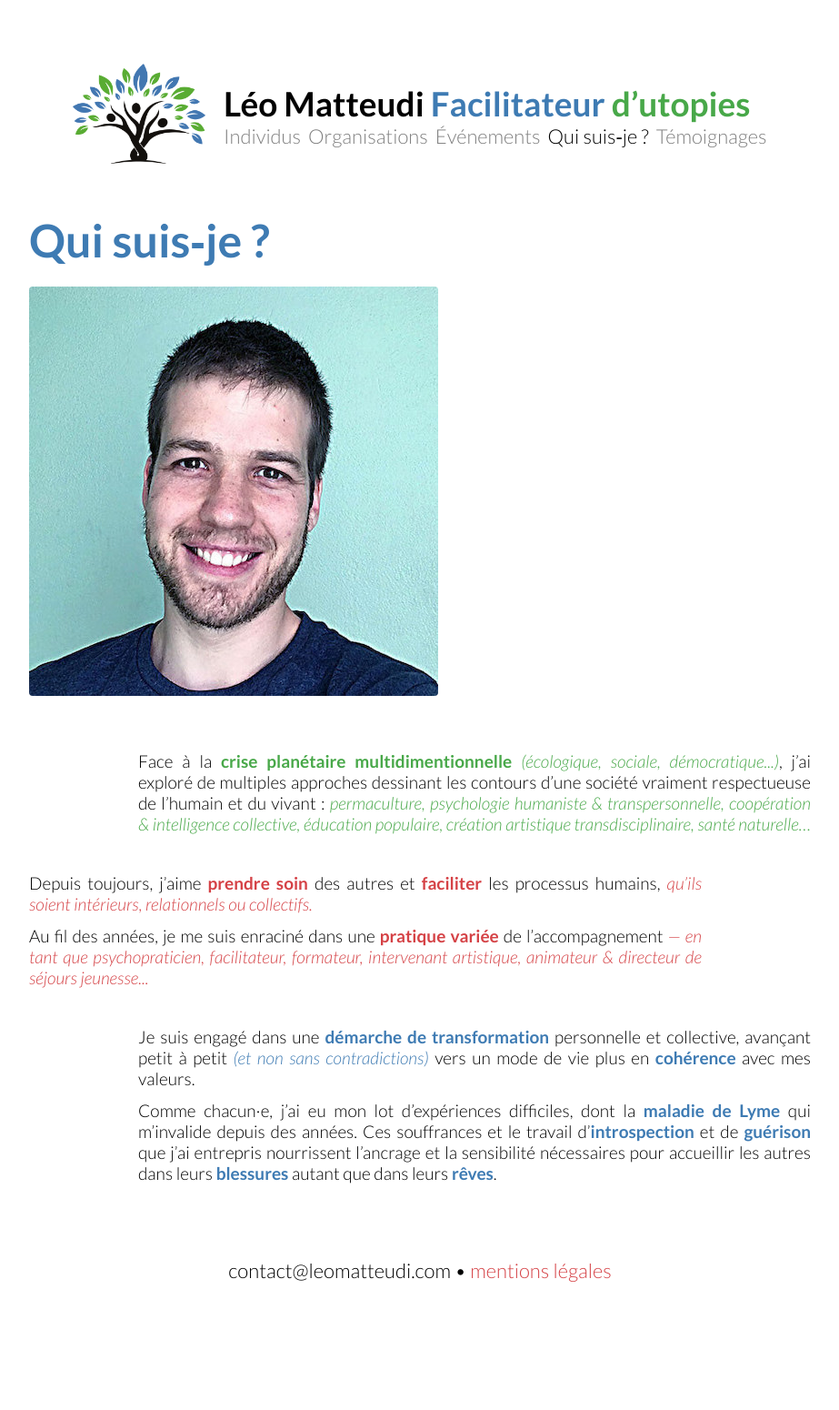
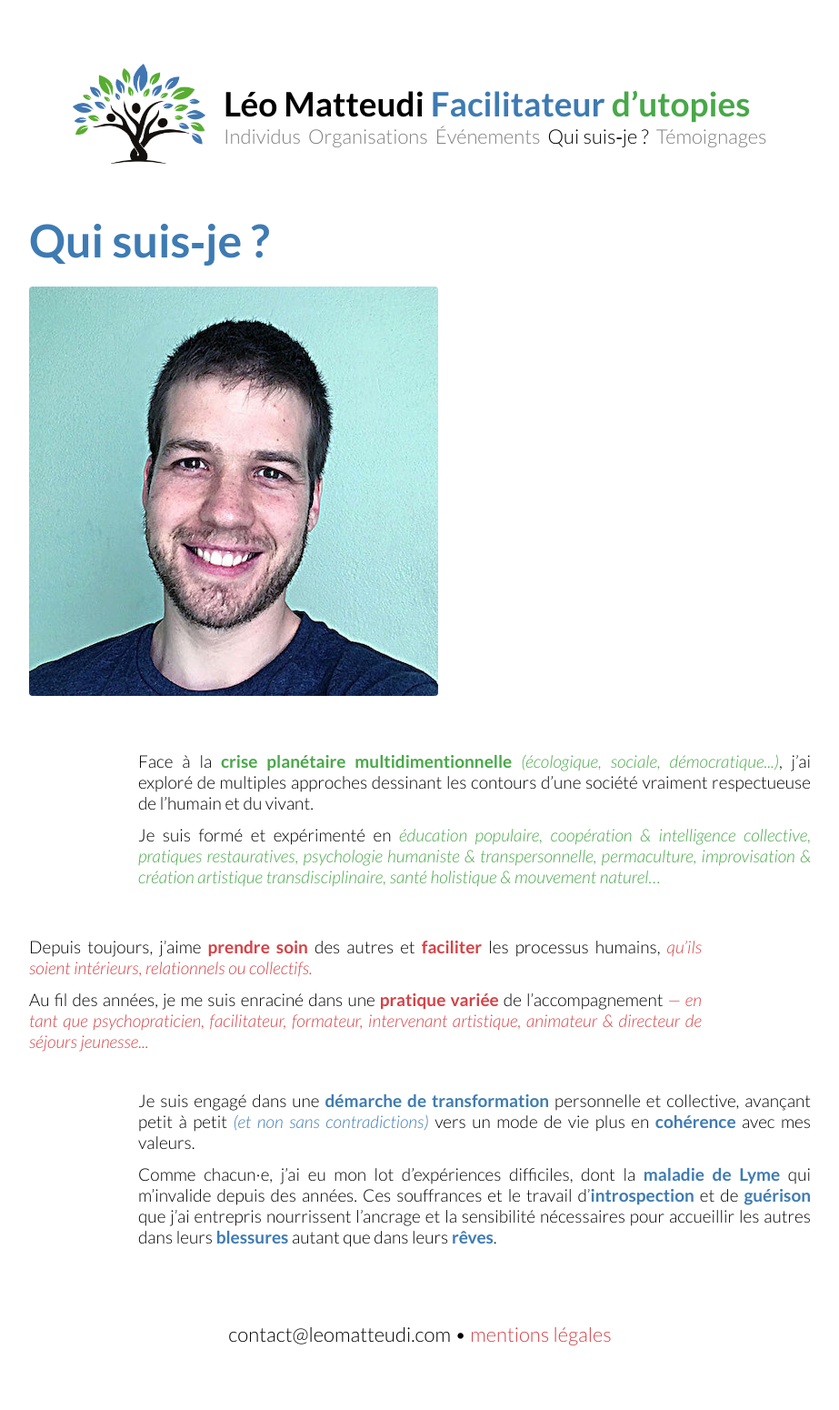
Before and after one commit to leomatteudi/leomatteudi, a Jekyll site: the page built from pages/4-qui-suis-je.html, in a window 1280 px wide. Shown: the whole page at 91% size, without its empty margins (178-1101 px from the left). Built offline with Jekyll 4.4.1, drawn with Linux system fonts in a browser that asks for light colours; before the commit the page ends 1480 px from its top, so only the background shows below that.

Commit message:
Update 4-qui-suis-je.html

```diff
--- a/pages/4-qui-suis-je.html
+++ b/pages/4-qui-suis-je.html
@@ -12,11 +12,12 @@ title: Qui suis&#8209;je ?
 
 
 <div class="block wotitle green">
-	<p>Face à la <strong>crise planétaire multidimentionnelle</strong> <em>(écologique, sociale, démocratique...)</em>, j’ai exploré de multiples approches dessinant les contours d’une société vraiment respectueuse de l’humain et du vivant : <em>permaculture, psychologie humaniste &amp;&nbsp;transpersonnelle, coopération &amp;&nbsp;intelligence collective, éducation populaire, création artistique transdisciplinaire, santé naturelle&#8230;</em></p>
+	<p>Face à la <strong>crise planétaire multidimentionnelle</strong> <em>(écologique, sociale, démocratique...)</em>, j’ai exploré de multiples approches dessinant les contours d’une société vraiment respectueuse de l’humain et du vivant.</p>
+	<p>Je suis formé et expérimenté en <em>éducation populaire, coopération &amp;&nbsp;intelligence collective, pratiques restauratives, psychologie humaniste &amp;&nbsp;transpersonnelle, permaculture, improvisation & création artistique transdisciplinaire, santé holistique & mouvement naturel&#8230;</em></p>
 </div>
 
 <div class="block wotitle red">
-	<p>Depuis toujours, j’aime <strong>prendre soin</strong> des autres et <strong>faciliter</strong> les processus humains, <em>qu’ils soient intérieurs, relationnels ou collectifs.</em></p>
+	</p>Depuis toujours, j’aime <strong>prendre soin</strong> des autres et <strong>faciliter</strong> les processus humains, <em>qu’ils soient intérieurs, relationnels ou collectifs.</em></p>
 	<p>Au fil des années, je me suis enraciné dans une <strong>pratique variée</strong> de l’accompagnement <em>— en tant que psychopraticien, facilitateur, formateur, intervenant artistique, animateur &amp;&nbsp;directeur de séjours jeunesse...</em></p>
 </div>
 
```
